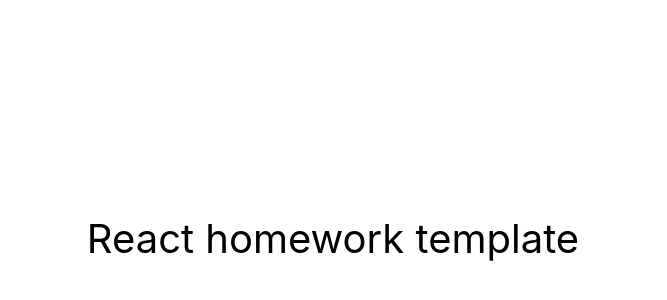
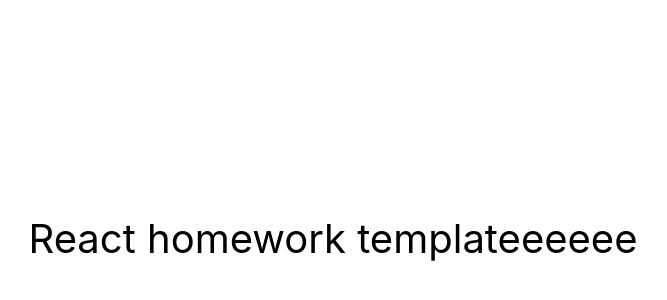
Before and after one commit to lewypopescu/react-mini-app-movies-routing, a React (Create React App) app: page / in a window 1280 px wide. Shown: the part 162-462 px from the top of the page, without its empty margins (307-974 px from the left). Built offline with nearby package versions, Linux system fonts and the light colour scheme.

Commit message:
npm, start

```diff
--- a/package.json
+++ b/package.json
@@ -1,8 +1,8 @@
 {
-  "name": "react-homework-template",
+  "name": "react-mini-app-movies-routing",
   "version": "0.1.0",
   "private": true,
-  "homepage": "https://goitacademy.github.io/react-homework-template/",
+  "homepage": "https://lewypopescu.github.io/react-mini-app-movies-routing/",
   "dependencies": {
     "@testing-library/jest-dom": "^5.16.3",
     "@testing-library/react": "^12.1.4",
--- a/src/components/App.jsx
+++ b/src/components/App.jsx
@@ -7,10 +7,10 @@ export const App = () => {
         justifyContent: 'center',
         alignItems: 'center',
         fontSize: 40,
-        color: '#010101'
+        color: '#010101',
       }}
     >
-      React homework template
+      React homework templateeeeee
     </div>
   );
 };
```
